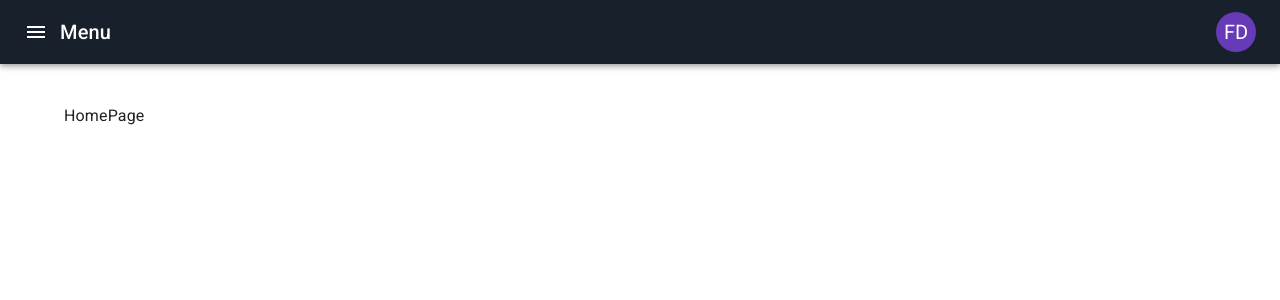
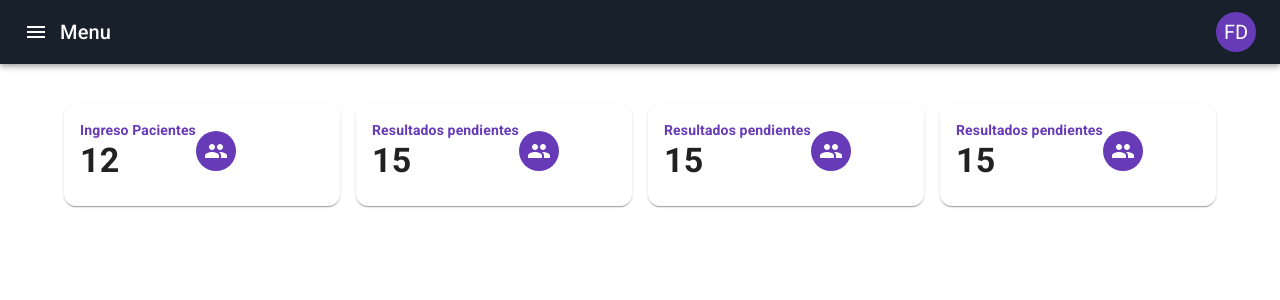
Before and after one commit to samara1213/lab-system-front, a React (Vite) app: page / in a window 1280 px wide. Shown: the top 300 px of the page. Built offline with nearby package versions, Linux system fonts and the light colour scheme.

Commit message:
maquetacion login, cambio contraseña, tarjetas en el home

```diff
--- /dev/null
+++ b/src/hooks/index.js
@@ -0,0 +1 @@
+export * from './useForm';
--- /dev/null
+++ b/src/hooks/useForm.js
@@ -0,0 +1,23 @@
+import { useState } from "react";
+
+export const useForm = (initialForm = {}) => {
+
+    const [formState, setformState] = useState( initialForm);
+
+    const onInputChange = ({target}) => {
+
+        const {name, value} = target;
+
+        setformState({
+            ...formState,
+            [name]: value,
+        })
+    }
+
+    return {
+        ...formState,
+        formState,
+        setformState,
+        onInputChange,
+    }
+}
--- /dev/null
+++ b/src/pages/auth/ChangePassword.jsx
@@ -0,0 +1,71 @@
+import { useParams } from "react-router-dom"
+import { useForm } from "../../hooks";
+import { Avatar, Box, Button, Container, Paper, TextField, Typography } from "@mui/material";
+import { LockOutlined } from "@mui/icons-material";
+
+export const ChangePassword = () => {
+
+    // se  Obtiene el correo enviado por parametro para el cambio de contraseña
+    const {email} =  useParams();
+
+    const { oldPassword, newPassword, formState, onInputChange } = useForm({
+        oldPassword: '',
+        newPassword: '',
+      });
+
+      const handleSubmit = (event) => {
+        event.preventDefault();
+
+      }
+
+  return (
+    <>
+    <Container maxWidth='xs'>
+      <Paper elevation={10} sx={{ marginTop: 8, padding: 2 }}>
+        <Avatar sx={{
+          mx: 'auto',
+          bgcolor: 'secondary.main',
+          textAlign: 'center',
+          mb: 1
+        }}>
+          <LockOutlined/>
+        </Avatar>
+        <Typography component='h1' variant='h5' sx={{ textAlign: 'center' }}> Cambio Contraseña</Typography>
+        <Box
+            component='form'
+            onSubmit={handleSubmit}
+            noValidate
+            sx={{ mt: 1 }}>
+            <TextField
+              label="Contraseña anterior"
+              type="password"
+              name='oldPassword'
+              placeholder='Ingrese su contraseña anterior'
+              fullWidth
+              required
+              autoFocus
+              sx={{ mb: 2 }}
+              onChange={onInputChange}
+              value={formState.oldPassword}>
+            </TextField>
+            <TextField
+              label="Nueva contraseña"
+              type="password"
+              name='newPassword'
+              placeholder='Ingrese su contraseña nueva'
+              fullWidth
+              required
+              autoFocus
+              sx={{ mb: 2 }}
+              onChange={onInputChange}
+              value={formState.newPassword}>
+            </TextField>
+            <Button type='submit' variant='contained' fullWidth sx={{ mt: 1 }}>
+              Cambiar contraseña
+            </Button>
+          </Box>
+      </Paper>
+    </Container>
+    </>
+  )
+}
--- a/src/pages/auth/LoginPage.jsx
+++ b/src/pages/auth/LoginPage.jsx
@@ -1,5 +1,78 @@
+import { LockOutlined } from "@mui/icons-material"
+import { Avatar, Box, Button, Container, Paper, TextField, Typography } from "@mui/material"
+import { useForm } from "../../hooks";
+import { useNavigate } from "react-router-dom";
+
 export const LoginPage = () => {
+
+  const navigate = useNavigate();
+
+  const { email, password, formState, onInputChange } = useForm({
+    email: '',
+    password: '',
+  });
+
+  const handleSubmit = (event) => {
+
+    event.preventDefault();
+    loginUser(formState)
+
+  }
+
+  const loginUser = (formState) => {
+
+    navigate(`/changePassword/${formState.email}`);
+
+  }
+
   return (
-    <div>LoginPage</div>
+    <>
+    <Container maxWidth='xs'>
+      <Paper elevation={10} sx={{ marginTop: 8, padding: 2 }}>
+        <Avatar sx={{
+          mx: 'auto',
+          bgcolor: 'secondary.main',
+          textAlign: 'center',
+          mb: 1
+        }}>
+          <LockOutlined/>
+        </Avatar>
+        <Typography component='h1' variant='h5' sx={{ textAlign: 'center' }}> Login</Typography>
+        <Box
+            component='form'
+            onSubmit={handleSubmit}
+            noValidate
+            sx={{ mt: 1 }}>
+            <TextField
+              label="Correo"
+              type="email"
+              name='email'
+              placeholder='Ingrese su usuario'
+              fullWidth
+              required
+              autoFocus
+              sx={{ mb: 2 }}
+              onChange={onInputChange}
+              value={formState.email}>
+            </TextField>
+            <TextField
+              label="Contraseña"
+              type="password"
+              name='password'
+              placeholder='Ingrese su contraseña'
+              fullWidth
+              required
+              autoFocus
+              sx={{ mb: 2 }}
+              onChange={onInputChange}
+              value={formState.password}>
+            </TextField>
+            <Button type='submit' variant='contained' fullWidth sx={{ mt: 1 }}>
+              Iniciar Sesiòn
+            </Button>
+          </Box>
+      </Paper>
+    </Container>
+    </>
   )
 }
--- a/src/pages/home/HomePage.jsx
+++ b/src/pages/home/HomePage.jsx
@@ -1,7 +1,87 @@
-
+import { Avatar, Box, Card, CardContent, Typography } from "@mui/material"
+import PeopleIcon from '@mui/icons-material/People';
+import Grid from '@mui/material/Grid2';
 
 export const HomePage = () => {
   return (
-    <div>HomePage</div>
+    <Grid container spacing={2}>
+      <Grid  size={{xs:12, sm:6 ,md:6 ,lg:3, xl:3}}>
+        <Card sx={{
+          transition: "0.2s",
+          "&:hover": {
+            transform: "scale(1.05)",
+          },
+          display: 'flex',
+          alignItems: 'center',
+          borderRadius: 3,
+          width: '100%'
+        }}>
+          <CardContent sx={{display: 'flex', alignItems: 'center', flexGrow: 1}}>
+            <Box>
+            <Typography variant="body2" sx={{fontWeight: 'bold', color: '#673ab7'}}> Ingreso Pacientes</Typography>
+            <Typography variant="h4" sx={{fontWeight: 'bold'}}>12</Typography>
+            </Box>
+            <Avatar sx={{ bgcolor: '#673ab7'}}><PeopleIcon/></Avatar>
+          </CardContent>
+        </Card>
+        </Grid>
+        <Grid  size={{xs:12, sm:6 ,md:6 ,lg:3, xl:3}}>
+        <Card sx={{
+          transition: "0.2s",
+          "&:hover": {
+            transform: "scale(1.05)",
+          },
+          display: 'flex',
+          alignItems: 'center',
+          borderRadius: 3
+        }}>
+          <CardContent sx={{display: 'flex', alignItems: 'center', flexGrow: 1}}>
+            <Box>
+            <Typography variant="body2" sx={{fontWeight: 'bold', color: '#673ab7'}}> Resultados pendientes</Typography>
+            <Typography variant="h4" sx={{fontWeight: 'bold'}}>15</Typography>
+            </Box>
+            <Avatar sx={{ bgcolor: '#673ab7'}}><PeopleIcon/></Avatar>
+          </CardContent>
+        </Card>
+        </Grid>
+        <Grid  size={{xs:12, sm:6 ,md:6 ,lg:3, xl:3}}>
+        <Card sx={{
+          transition: "0.2s",
+          "&:hover": {
+            transform: "scale(1.05)",
+          },
+          display: 'flex',
+          alignItems: 'center',
+          borderRadius: 3
+        }}>
+          <CardContent sx={{display: 'flex', alignItems: 'center', flexGrow: 1}}>
+            <Box>
+            <Typography variant="body2" sx={{fontWeight: 'bold', color: '#673ab7'}}> Resultados pendientes</Typography>
+            <Typography variant="h4" sx={{fontWeight: 'bold'}}>15</Typography>
+            </Box>
+            <Avatar sx={{ bgcolor: '#673ab7'}}><PeopleIcon/></Avatar>
+          </CardContent>
+        </Card>
+        </Grid>
+        <Grid  size={{xs:12, sm:6 ,md:6 ,lg:3, xl:3}}>
+        <Card sx={{
+          transition: "0.2s",
+          "&:hover": {
+            transform: "scale(1.05)",
+          },
+          display: 'flex',
+          alignItems: 'center',
+          borderRadius: 3
+        }}>
+          <CardContent sx={{display: 'flex', alignItems: 'center', flexGrow: 1}}>
+            <Box>
+            <Typography variant="body2" sx={{fontWeight: 'bold', color: '#673ab7'}}> Resultados pendientes</Typography>
+            <Typography variant="h4" sx={{fontWeight: 'bold'}}>15</Typography>
+            </Box>
+            <Avatar sx={{ bgcolor: '#673ab7'}}><PeopleIcon/></Avatar>
+          </CardContent>
+        </Card>
+      </Grid>
+    </Grid>
   )
 }
--- a/src/routes/AutenticatedRoutes.jsx
+++ b/src/routes/AutenticatedRoutes.jsx
@@ -1,11 +1,13 @@
 import { Navigate, Route, Routes } from 'react-router-dom'
 import { LoginPage } from '../pages/auth/LoginPage'
+import { ChangePassword } from '../pages/auth/ChangePassword'
 
 export const AutenticatedRoutes = () => {
     return (
         <>
             <Routes>
                 <Route path='/login' element={<LoginPage />}></Route>
+                <Route path="/changePassword/:email" element={ <ChangePassword/> } />
                 <Route path="/*" element={<Navigate to="/login" />} />
             </Routes>
         </>
```
